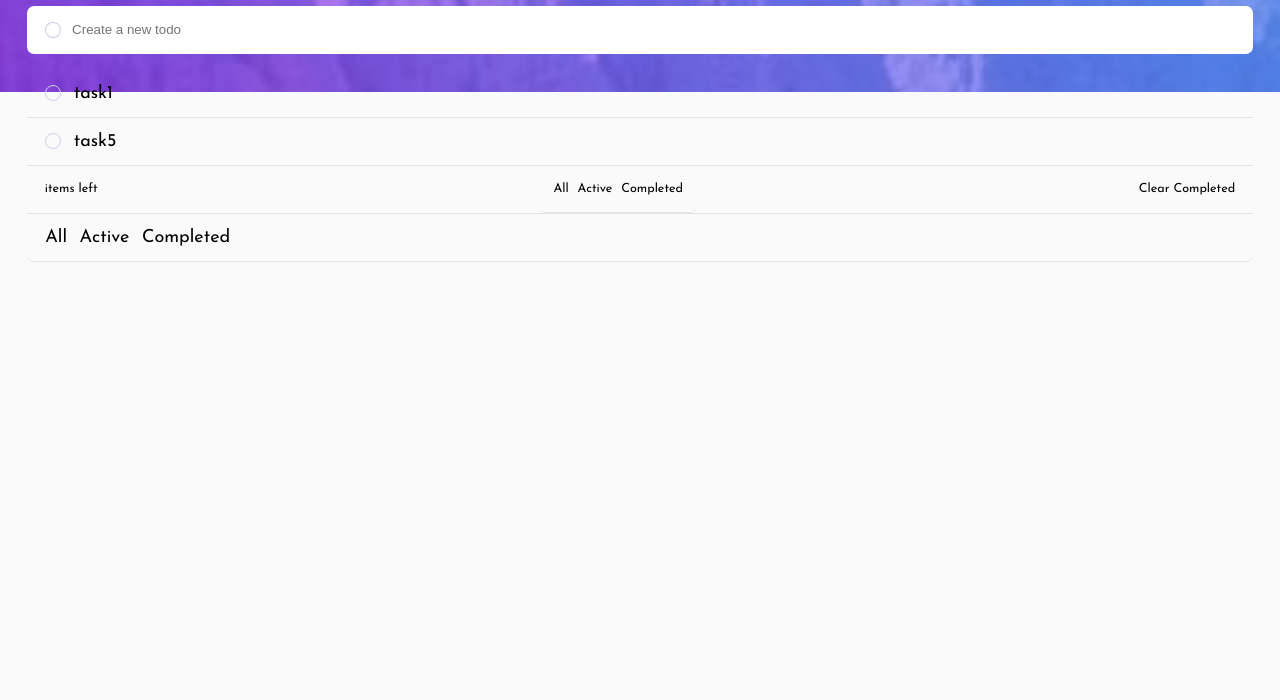
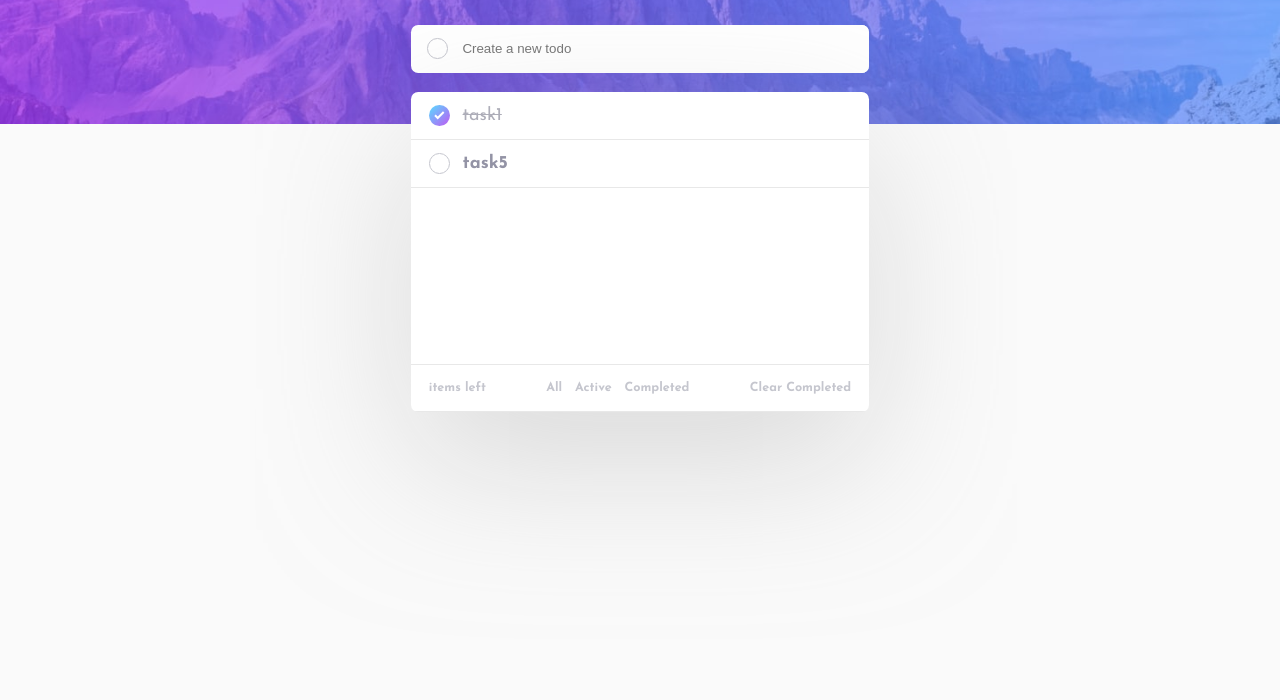
Before and after one commit to diegopacheco-dev/todo-app, a plain HTML site: page index.html in a window 1280 px wide. Shown: the part 100-800 px from the top of the page. Drawn offline with Linux system fonts and the light colour scheme.

Commit message:
Estilos creados

```diff
--- a/main.js
+++ b/main.js
@@ -0,0 +1,69 @@
+let formInputTask = document.getElementById("form-input-task");
+let inputTask = document.getElementById("input-task");
+let todoList = document.getElementById("todo-list");
+
+const tasks = [];
+
+const completeTask = (id) => {
+    tasks.map((task) => task.id === id ? task.state = "completed": task)
+    paintTasks();
+}
+
+const deleteTask = (id) => {
+    console.log(id);
+    tasks.filter(task => task.id !== id? task : '');
+    console.log(tasks);
+
+}
+
+const paintTasks = () => {
+    todoList.innerHTML="";
+
+    tasks.forEach((task) => {
+        let li = document.createElement('li');
+        li.classList.add('item');
+        let btnComplete = document.createElement('span');
+        btnComplete.classList.add('icon-circle');
+        let btnDelete = document.createElement('span');
+        btnDelete.classList.add('icon-cross');
+
+        li.textContent = task.task;
+        li.prepend(btnComplete);
+        li.appendChild(btnDelete);
+
+        if(task.state === "completed"){
+            li.classList.add("completed");
+        }
+
+        // Complete Task Function
+        btnComplete.addEventListener('click', () => completeTask(task.id));
+
+        // Delete Task Function
+        btnDelete.addEventListener('click', () => deleteTask(task.id))
+
+        todoList.appendChild(li);
+    })
+}
+
+const createTask = (e) => {
+    e.preventDefault();
+
+    let newtask = {
+        id: Date.now(),
+        task: inputTask.value,
+        state: 'active',
+    }
+
+    tasks.push(newtask);
+
+    inputTask.value = "";
+    paintTasks();
+}
+
+
+
+
+
+
+
+formInputTask.addEventListener("submit", createTask);
--- a/styles.css
+++ b/styles.css
@@ -3,21 +3,21 @@
 :root {
     --bright-blue:hsl(220, 98%, 61%);
 
+    --max-width: 512px;
      /* Light Theme  */
     --color-very-light-gray: hsl(0, 0%, 98%);
-    --color-very-light-grayish-blue: hsl(236, 33%, 92%);
-    --color-light-grayish-blue: hsl(233, 11%, 84%);
-    --color-dark-grayish-blue: hsl(236, 9%, 61%);
+    --color-very-light-grayish-blue: hsl(240, 7%, 70%);
+    --color-light-grayish-blue: hsl(233, 8%, 79%);
+    --color-dark-grayish-blue: hsl(240, 9%, 61%);
     --color-very-dark-grayish-blue: hsl(235, 19%, 35%);
 
     /* Dark Theme */
-    --color-very-dark-blue: hsl(235, 21%, 11%);
+    /* --color-very-dark-blue: hsl(235, 21%, 11%);
     --color-very-dark-desaturated-blue: hsl(235, 24%, 19%);
     --color-light-grayish-blue: hsl(234, 39%, 85%);
     --color-light-grayish-blue-hover: hsl(236, 33%, 92%);
-    --color-dark-grayish-blue: hsl(234, 11%, 52%);
     --color-very-dark-grayish-blue: hsl(233, 14%, 35%);
-    --color-very-dark-grayish-blue: hsl(237, 14%, 26%);
+    --color-very-dark-grayish-blue: hsl(237, 14%, 26%); */
 }
 
 * {
@@ -38,30 +38,50 @@ a {
 }
 
 .icon-circle {
-    font-size: 1rem;
-    width: 1rem;
-    height: 1rem;
+    width: 1.3rem;
+    height: 1.3rem;
     border-radius: 50%;
     border: solid 1px var(--color-light-grayish-blue);
+    cursor: pointer;
+    display: block;
 }
+
+.completed {
+    text-decoration: line-through;
+    font-weight: 400;
+    color: var(--color-very-light-grayish-blue);
+}
+
+.completed .icon-circle{
+    background: url(./images/icon-check.svg) no-repeat center,
+        linear-gradient(135deg, hsl(192, 100%, 67%),hsl(280, 87%, 65%));
+    border: none;
+}
+
+
+
 
 body {
     font-size: 18px;
     font-family: 'Josefin Sans', sans-serif;
     background: var(--color-very-light-gray);
+    color: var(--color-dark-grayish-blue);
 }
 
 
-header {
-    background: url(./images/bg-mobile-light.jpg) center no-repeat,
-    linear-gradient(hsl(192, 100%, 67%),hsl(280, 87%, 65%));
+.header__container {
+    background: url(./images/bg-mobile-light.jpg) center no-repeat;
     background-size: cover;
-    min-height: 12rem;
+}
+
+.header__container header {
+    max-width: var(--max-width);
+    margin: 0 auto -6.2rem;
+    min-height: 14rem;
     padding: 0 1.7rem;
     padding-top: 3rem;
     display: flex;
     justify-content: space-between;
-    margin-bottom: -5.4rem;
 }
 
 .title {
@@ -76,29 +96,46 @@ header {
 
 main {
     padding: 0 1.7rem;
+    max-width: var(--max-width);
+    margin: 0 auto;
 }
+
+/* TODO INPUT TASK */
 
 .form-group {
     background-color: white;
+    overflow: hidden;
     display: flex;
     align-items: center;
-    gap: 0.7rem;
     height: 3rem;
-    padding-left: 1em;
-    margin-bottom: 1rem;
+    margin-bottom: 1.2rem;
+    padding-left: 1rem;
+}
+.form-group .icon-circle {
+    cursor:default;
 }
 
-
 .input-task {
-    width: 100%;
+    flex: 1;
+    height: 100%;
     outline: none;
     border: none;
+    padding-left: 0.9rem;
 }
 
-.todo__list {
+/* TODO LIST */
+
+.todo-list__container{
+    min-height: 20rem;
+    position: relative;
+    font-weight: 700;
     overflow: hidden;
     background-color: white;
+    box-shadow: 0px 50px 150px -2px rgba(184, 184, 184, 0.5)
+    ;
 }
+
+/* TASK */
 
 .item {
     height: 3rem;
@@ -108,11 +145,73 @@ main {
     gap: .7em;
     align-items: center;
     position: relative;
+    position: relative;
 }
 
+.icon-cross {
+    position: absolute;
+    width: 1.5rem;
+    height: 1.5rem;
+    right: 1rem;
+}
+.icon-cross:hover {
+    background: url(./images/icon-cross.svg) no-repeat center;
+}
+
+
+
+
 .todo__options {
+    color: var(--color-light-grayish-blue);
     display: flex;
+    width: 100%;
     justify-content: space-between;
     font-size: 0.7em;
     padding: 1.4em;
+    font-weight: 700;
+    position: absolute;
+    bottom: 0;
+    border-top: solid 1px rgba(0, 0, 0, 0.09);
 }
+
+/* TODO FILTER */
+
+.filter__list {
+    margin-top: 1.5rem;
+    background-color: white;
+    display: flex;
+    justify-content: center;
+    gap: 1rem;
+    border: none;
+    font-weight: 700;
+}
+
+.filter__list.desktop {
+    margin: 0;
+    display: none;
+    background-color: transparent;
+}
+.desktop li:hover {
+    color: var(--bright-blue);
+}
+
+@media screen and (min-width: 500px){
+    .header__container {
+        background: url(./images/bg-desktop-light.jpg) center no-repeat;
+        background-size: cover;
+    }
+}
+
+@media screen and (min-width: 768px){
+    .filter__list.mobile {
+        display: none;
+    }
+    .filter__list.desktop {
+        display: flex;
+        gap: .8rem;
+    }
+    .todo__list {
+        box-shadow: 0px 10px 50px -10px rgba(184, 184, 184, 0.671)
+        ;
+    }
+}
```
